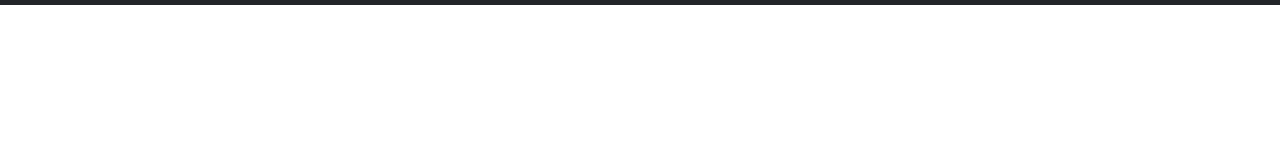
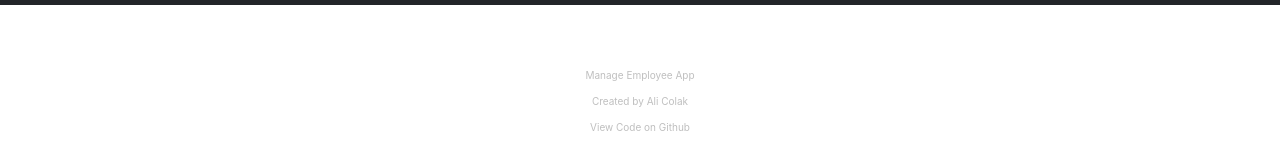
Before and after one commit to alicolak64/book-project-2, a React (Create React App) app: page / in a window 1280 px wide. Shown: the part 1147-1292 px from the top of the page. Before the commit the page ends 1152 px from the top, so only its background shows below. Built offline with nearby package versions, Linux system fonts and the light colour scheme.

Commit message:
Added Footer

```diff
--- a/src/App.js
+++ b/src/App.js
@@ -1,18 +1,24 @@
 import BookList from './/components/BookList';
+import Footer from './components/Footer/Footer';
 
 import BookContextProvider from './/contexts/BookContext';
 import ThemeContextProvider from './/contexts/ThemeContext';
+
+
 
 function App() {
 
   return (
 
-    <ThemeContextProvider>
-      <BookContextProvider>
-        <BookList />
-      </BookContextProvider>
-    </ThemeContextProvider>
+    <>
+      <ThemeContextProvider>
+        <BookContextProvider>
+          <BookList />
+        </BookContextProvider>
+      </ThemeContextProvider>
 
+      <Footer />
+    </>
   );
 }
 
--- /dev/null
+++ b/src/components/Footer/Footer.css
@@ -0,0 +1,56 @@
+.info {
+    margin: 65px auto 0;
+    color: #bfbfbf;
+    font-size: 10px;
+    text-shadow: 0 1px 0 rgba(255, 255, 255, 0.5);
+    text-align: center;
+}
+
+.info p {
+    line-height: 1;
+}
+
+.info a {
+    color: inherit;
+    text-decoration: none;
+    font-weight: 400;
+}
+
+.info a:hover {
+    text-decoration: underline;
+}
+
+.footer {
+    color: #777;
+    padding: 10px 15px;
+    height: 20px;
+    text-align: center;
+    border-top: 1px solid #e6e6e6;
+}
+
+.footer:before {
+    content: '';
+    position: absolute;
+    right: 0;
+    bottom: 0;
+    left: 0;
+    height: 50px;
+    overflow: hidden;
+    box-shadow: 0 1px 1px rgba(0, 0, 0, 0.2),
+        0 8px 0 -3px #f6f6f6,
+        0 9px 1px -3px rgba(0, 0, 0, 0.2),
+        0 16px 0 -6px #f6f6f6,
+        0 17px 2px -6px rgba(0, 0, 0, 0.2);
+}
+
+
+/*
+	Hack to remove background from Mobile Safari.
+	Can't use it globally since it destroys checkboxes in Firefox
+*/
+
+@media (max-width: 430px) {
+    .footer {
+        height: 50px;
+    }
+}
--- /dev/null
+++ b/src/components/Footer/Footer.js
@@ -0,0 +1,13 @@
+import './Footer.css';
+
+const Footter = () => {
+    return (
+        <footer className="info">
+            <p>Manage Employee App</p>
+            <p>Created by <a href="https://www.linkedin.com/in/alicolak64/">Ali Colak</a></p>
+            <p>View Code on  <a href="https://github.com/alicolak64/book-project-2">Github</a></p>
+        </footer>
+    )
+}
+
+export default Footter
```
